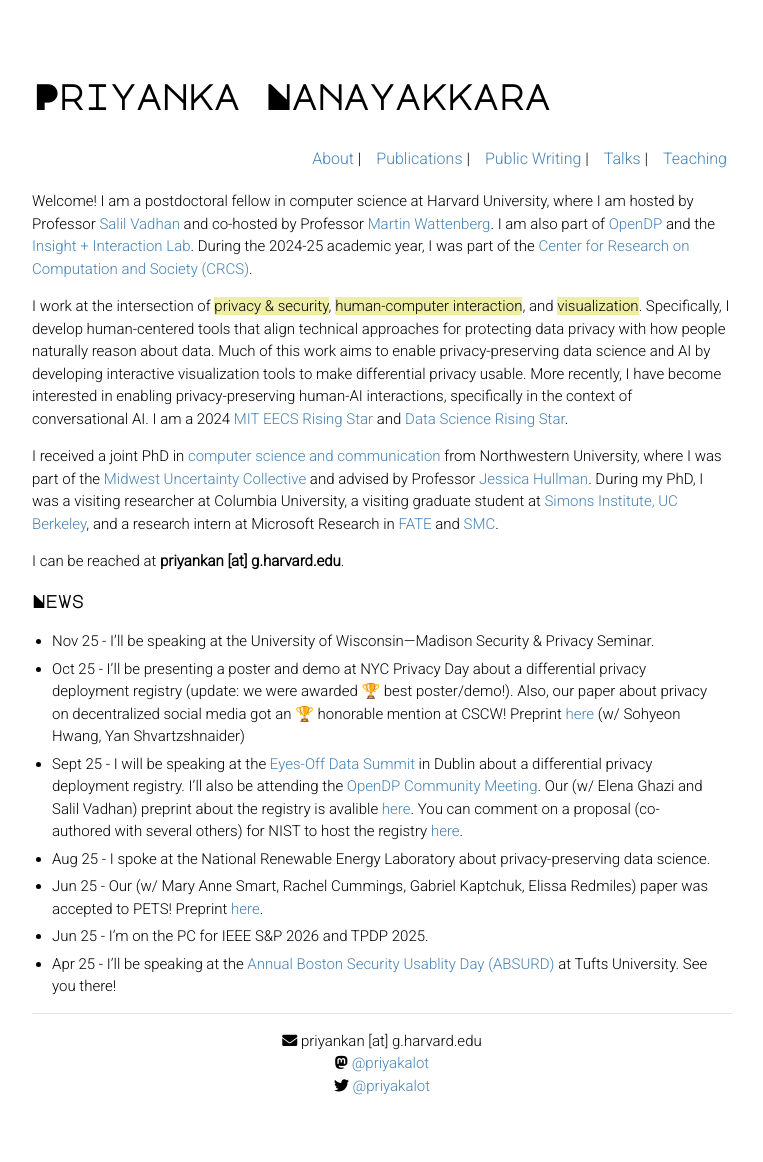
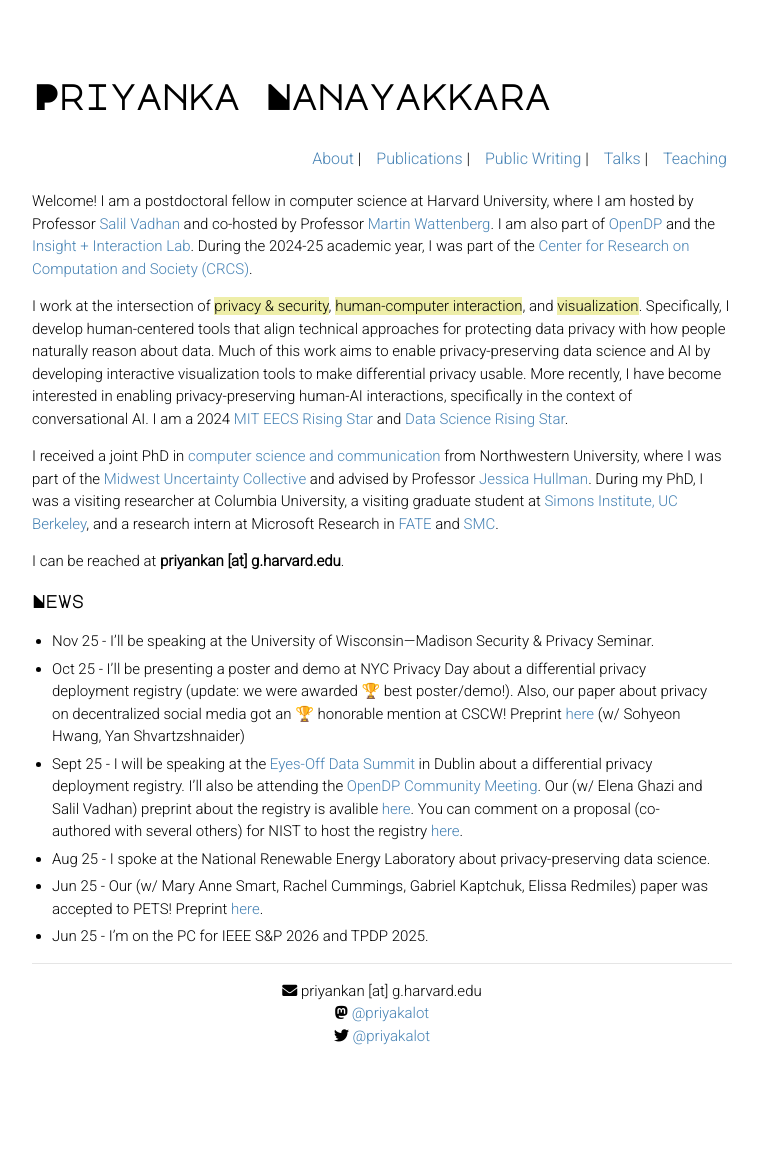
Before and after one commit to priyakalot/priyakalot.github.io, a Jekyll site: the page built from index.md, in a window 1280 px wide. Shown: the whole page, without its empty margins (258-1021 px from the left). Built offline with Jekyll 4.4.1, drawn with Linux system fonts in a browser that asks for light colours; nearby versions of some CDN libraries; after the commit the page ends 1112 px from its top, so only the background shows below that.

Commit message:
Update index.md

```diff
--- a/index.md
+++ b/index.md
@@ -16,7 +16,7 @@ I can be reached at **priyankan [at] g.harvard.edu**.
 * Aug 25 - I spoke at the National Renewable Energy Laboratory about privacy-preserving data science.
 * Jun 25 - Our (w/ Mary Anne Smart, Rachel Cummings, Gabriel Kaptchuk, Elissa Redmiles) paper was accepted to PETS! Preprint <a href="https://arxiv.org/pdf/2408.08475" target="_blank">here</a>.
 * Jun 25 - I'm on the PC for IEEE S&P 2026 and TPDP 2025.
-* Apr 25 - I'll be speaking at the <a href="https://absurd.cs.tufts.edu/index.html" target="_blank">Annual Boston Security Usablity Day (ABSURD)</a> at Tufts University. See you there!
+<!---* Apr 25 - I'll be speaking at the <a href="https://absurd.cs.tufts.edu/index.html" target="_blank">Annual Boston Security Usablity Day (ABSURD)</a> at Tufts University. See you there!-->
 <!---* Mar 25 - Our (w/ Sohyeon Hwang, Yan Shvartzshnaider) paper _Trust and Friction: Negotiating How Information Flows Through Decentralized Social Media_ has been conditionally accepted to CSCW! Preprint <a href="https://arxiv.org/pdf/2503.02150" target="_blank">here</a>.-->
 <!---* * Mar 25 - Our (w/ Rachel Cummings, Shlomi Hod, Palak Jain, Gabriel Kaptchuk, Tamalika Mukherjee, Jayshree Sarathy, Jeremy Seeman) policy memo <a href="https://fas.org/publication/increasing-responsible-data-sharing-capacity-throughout-government/" target="_blank">_Increasing Responsible Data Sharing Capacity throughout Government_</a> has been published by the Day One Project (Federation of American Scientists).-->
 
```
